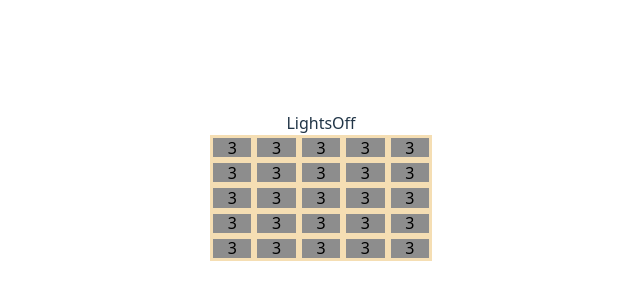
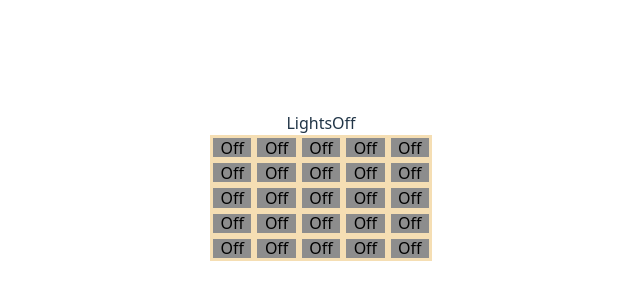
Before and after one commit to thespywholovedher/Portfolio-React, a React (Vite) app: page / in a window 1280 px wide. Shown: the part 214-514 px from the top of the page, without its empty margins (319-959 px from the left). Built offline with nearby package versions, Linux system fonts and the light colour scheme.

Commit message:
add on boolean flag to cell

```diff
--- a/src/LightsOff/LightsOff.tsx
+++ b/src/LightsOff/LightsOff.tsx
@@ -16,9 +16,9 @@ const Grid = (props: React.PropsWithChildren) => {
     )
 }
 
-const Cell = () => {
+const Cell = (props:{on:boolean}) => {
     return (
-      <button className='cell'>3</button>
+      <button className='cell'>{props.on ? "On": "Off"}</button>
     )
 }
 
@@ -36,10 +36,10 @@ const LightsOff = () => {
   const gridElements:React.JSX.Element[] = []
   for(let i = 0; i < grid.length; i++) {
     for (let j = 0; j < grid[i].length; j++) {
-      gridElements.push(<Cell key={i+j*10} />)
+      gridElements.push(<Cell on={false} key={i+j*10} />)
     }
   }
-  const cells = grid.flatMap((e,i) => { return <Cell key={i} />})
+  const cells = grid.flatMap((e,i) => { return <Cell on={false} key={i} />})
   return (
     <>
       <div>LightsOff</div>
```
